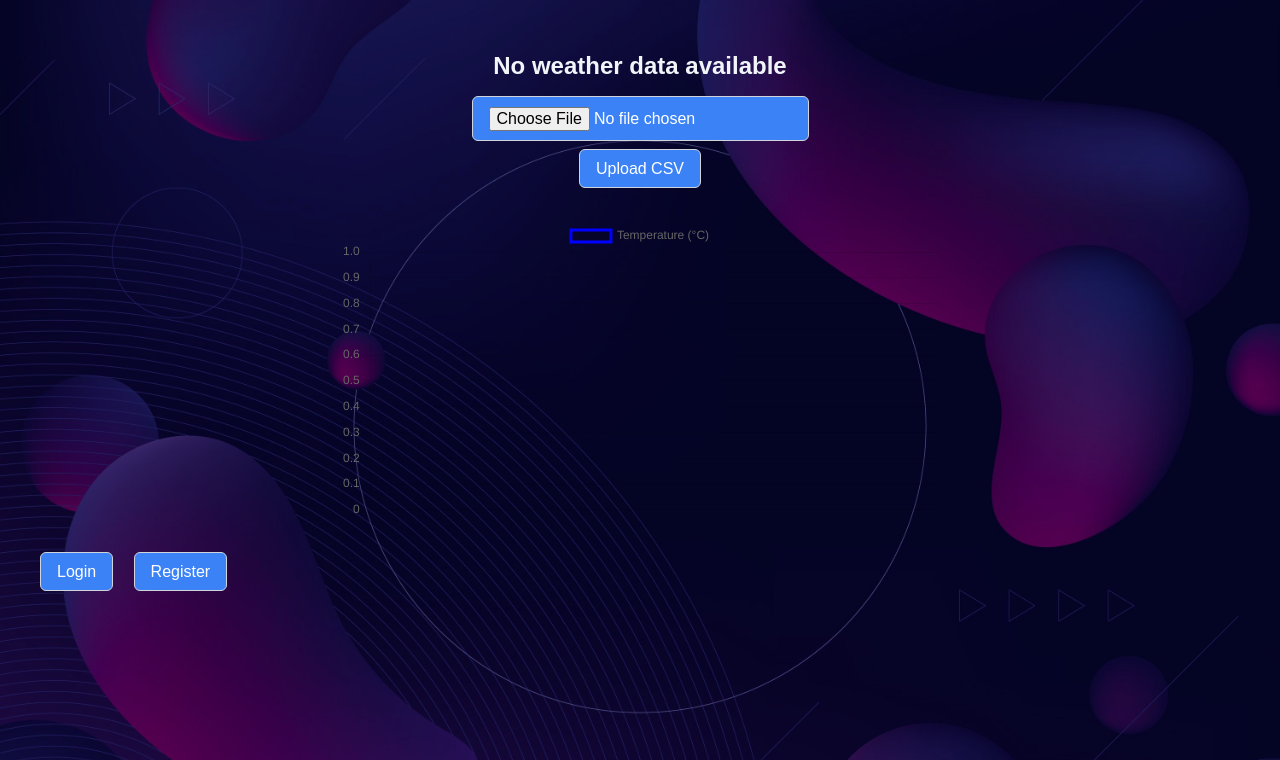
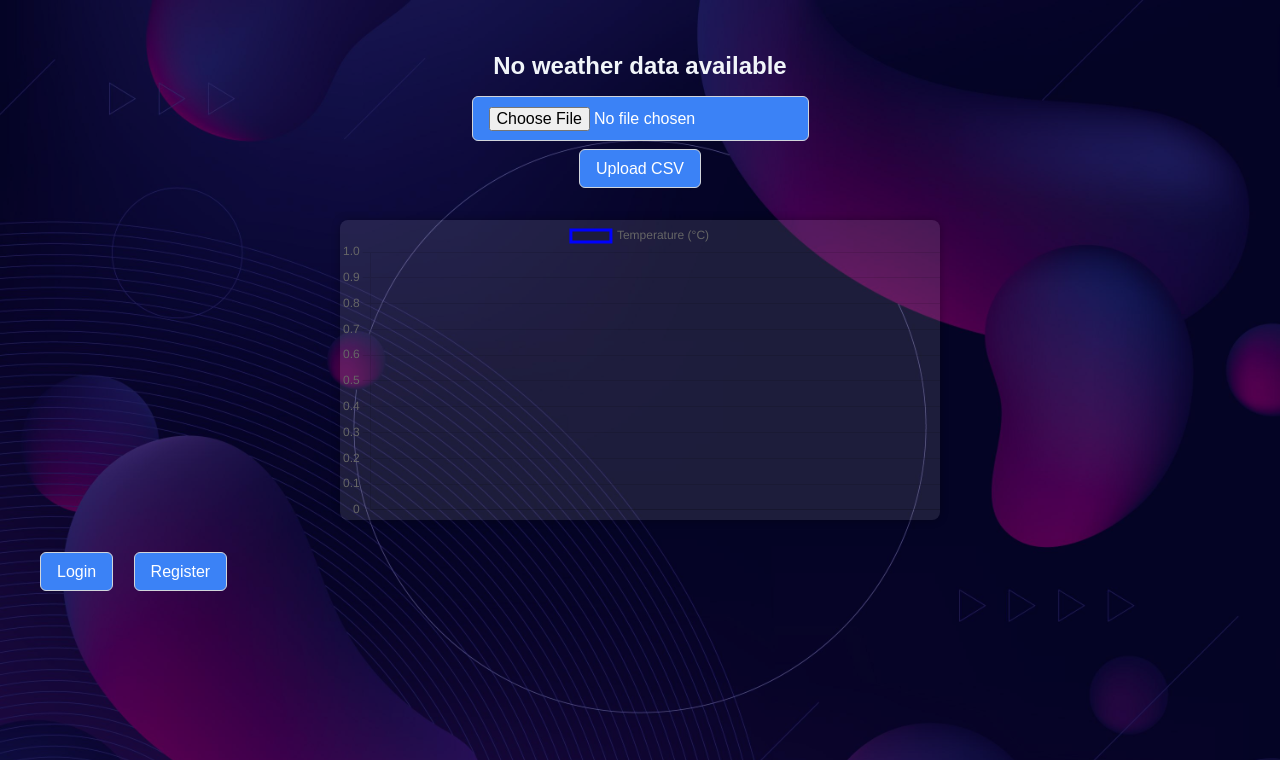
Before and after one commit to lyzo111/MyWeatherReport, a Flask app: page / in a window 1280 px wide. Shown: the top 760 px of the page. Run offline with Flask 3, Linux system fonts and the light colour scheme.

Commit message:
changed canvas color

```diff
--- a/static/css/style.css
+++ b/static/css/style.css
@@ -85,8 +85,11 @@ table th {
 canvas {
     display: block;
     margin: 2rem auto;
-    max-width: 100%;
+    background-color: rgba(255, 255, 255, 0.1);
+    border-radius: 8px;
+    box-shadow: 0 0 8px rgba(0, 0, 0, 0.3);
 }
+
 
 a button {
     margin: 0 0.5rem;
```
